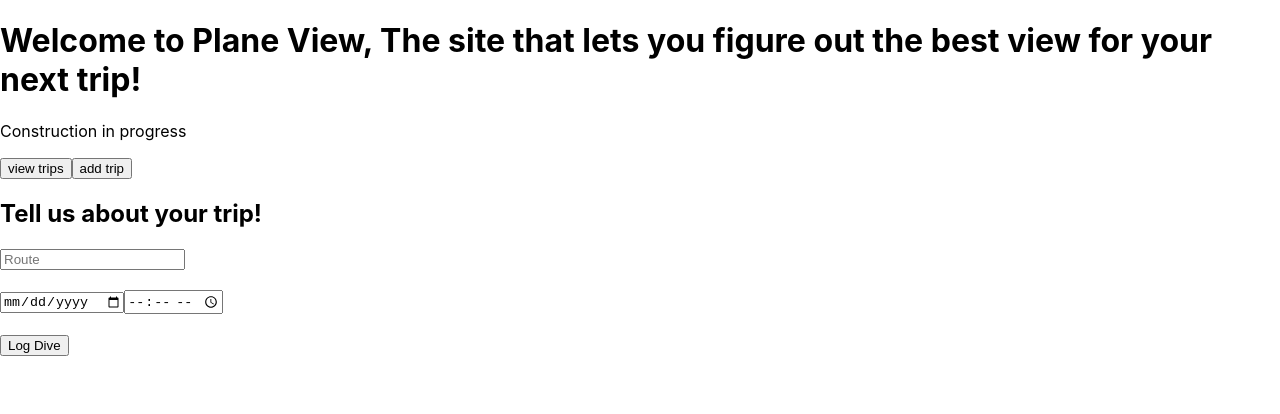
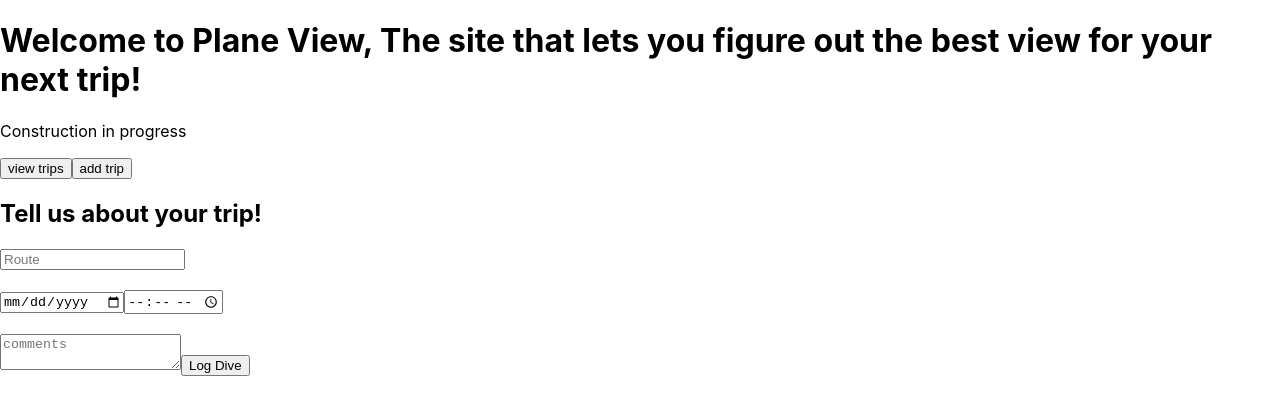
Before and after one commit to MikeShahin/plane-view, a React (Create React App) app: page /newtrip in a window 1280 px wide. Shown: the top 414 px of the page. Built offline with nearby package versions, Linux system fonts and the light colour scheme.

Commit message:
Update NewTrip.js

```diff
--- a/src/containers/NewTrip.js
+++ b/src/containers/NewTrip.js
@@ -18,7 +18,8 @@ handleSubmit = (e) => {
     let tripInfo = {
       route: this.state.route,
       date: this.state.date,
-      time: this.state.time
+      time: this.state.time,
+      comments: this.state.comments
     }
     this.props.newTrip(tripInfo)
     this.props.history.push('/')
@@ -28,7 +29,8 @@ render() {
     const {
       route,
       date,
-      time
+      time,
+      comments
     } = this.state
 
     return (
@@ -60,6 +62,13 @@ render() {
                   />
                 <br></br>
                 <br></br>
+                <textarea
+                    placeholder="comments"
+                    type="textarea"
+                    name="comments"
+                    value={comments}
+                    onChange={this.handleChange}
+                />
 
                 <button placeholder="submit" type="submit">Log Dive</button>
             </form>
```
